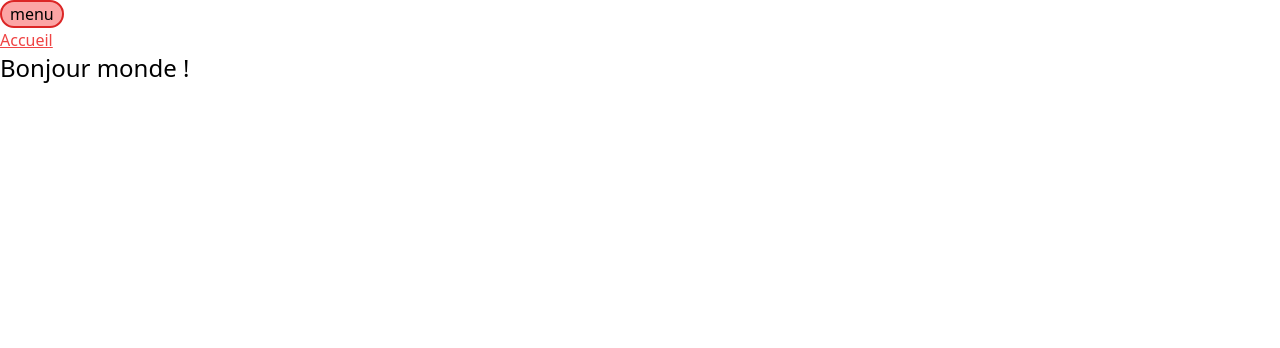
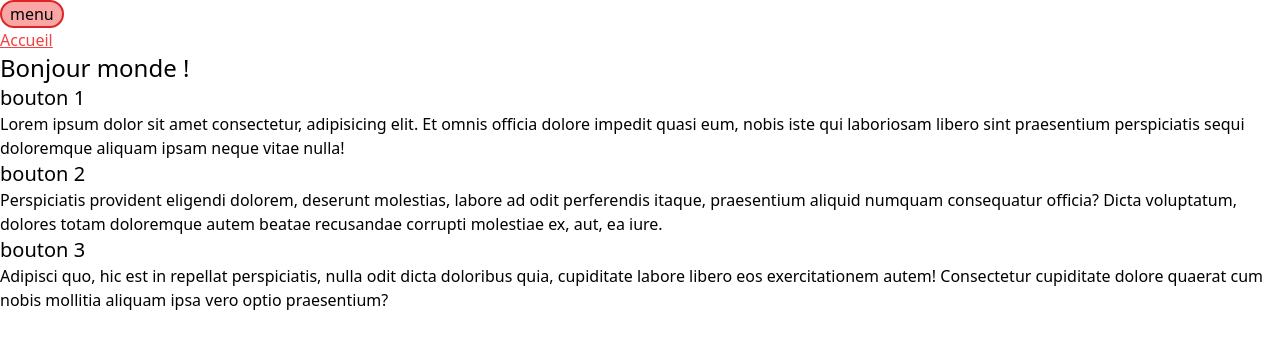
Before and after one commit to MMI-SAE-203/r213-2024-pracht-tp1-ethanTouitou, a Vue app: page / in a window 1280 px wide. Shown: the top 348 px of the page. Built offline with nearby package versions, Linux system fonts and the light colour scheme.

Commit message:
Faire le code HTML de l'accordéon

```diff
--- a/src/pages/index.vue
+++ b/src/pages/index.vue
@@ -4,4 +4,28 @@
 
 <template>
   <h1 class="text-2xl">Bonjour monde !</h1>
+  <section>
+    <button class="text-xl">bouton 1</button>
+    <p>
+      Lorem ipsum dolor sit amet consectetur, adipisicing elit. Et omnis officia dolore impedit
+      quasi eum, nobis iste qui laboriosam libero sint praesentium perspiciatis sequi doloremque
+      aliquam ipsam neque vitae nulla!
+    </p>
+  </section>
+  <section>
+    <button class="text-xl">bouton 2</button>
+    <p>
+      Perspiciatis provident eligendi dolorem, deserunt molestias, labore ad odit perferendis
+      itaque, praesentium aliquid numquam consequatur officia? Dicta voluptatum, dolores totam
+      doloremque autem beatae recusandae corrupti molestiae ex, aut, ea iure.
+    </p>
+  </section>
+  <section>
+    <button class="text-xl">bouton 3</button>
+    <p>
+      Adipisci quo, hic est in repellat perspiciatis, nulla odit dicta doloribus quia, cupiditate
+      labore libero eos exercitationem autem! Consectetur cupiditate dolore quaerat cum nobis
+      mollitia aliquam ipsa vero optio praesentium?
+    </p>
+  </section>
 </template>
```
